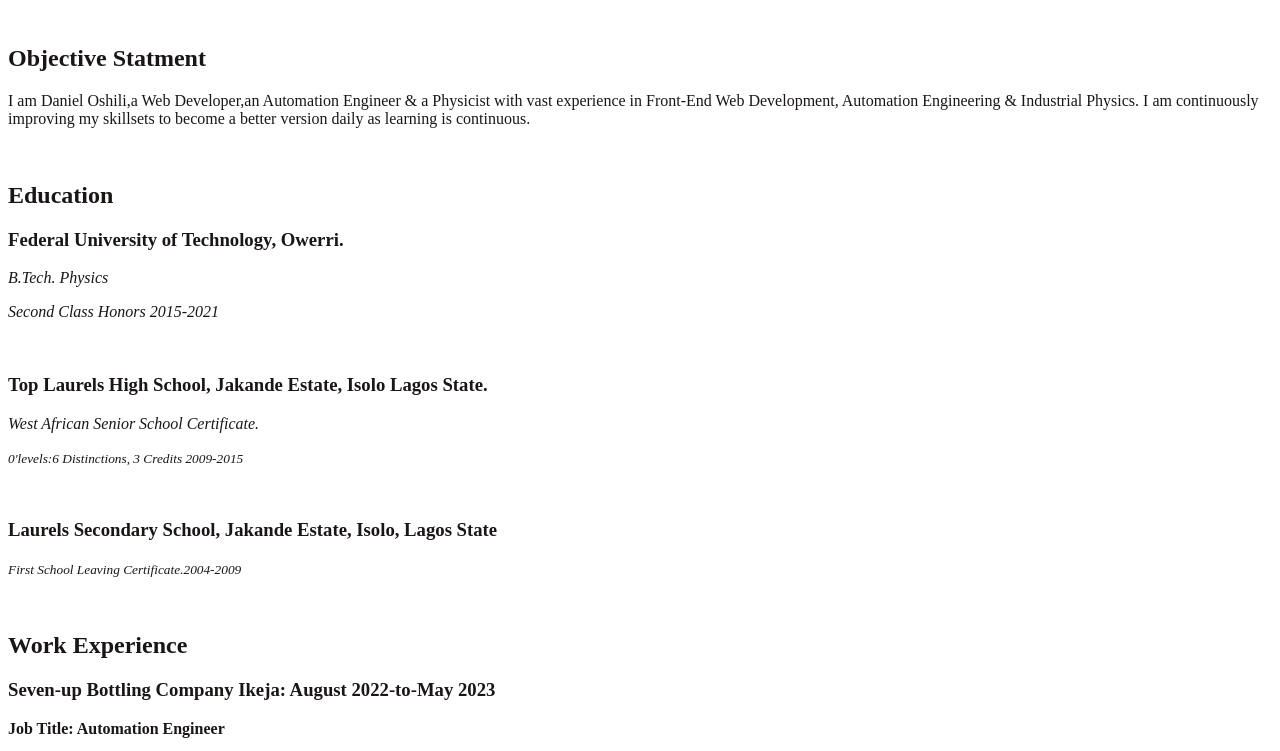
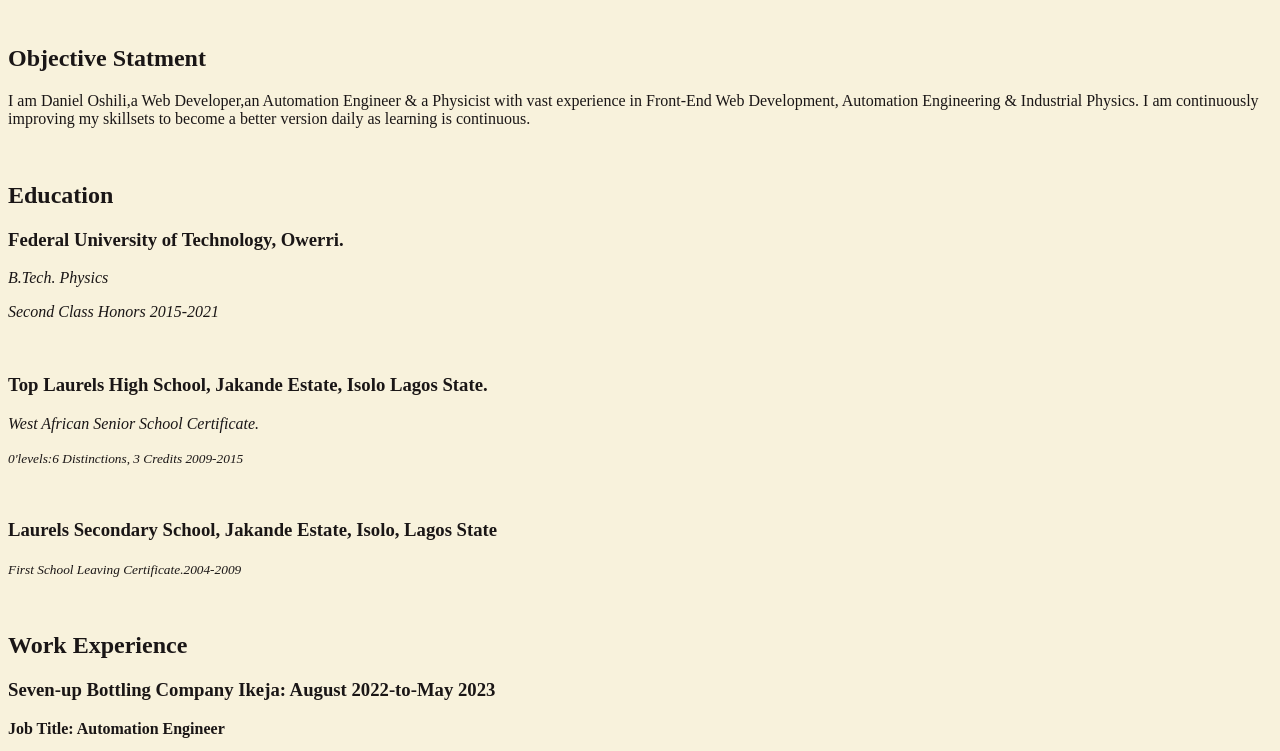
Before and after one commit to DANIDEL-dev/My-Resume, a plain HTML site: page index.html in a window 1280 px wide. Shown: the part 73-824 px from the top of the page. Drawn offline with Linux system fonts and the light colour scheme.

Commit message:
Update styles.css

```diff
--- a/styles.css
+++ b/styles.css
@@ -1,9 +1,9 @@
 body
-{background-color:f8f2dc;}
+{background-color:#f8f2dc;}
 
 h1{text-align:center;
     color:#343434}
 h2,h3,h4,p {text-align: left;
         color:#1a1616
 }
-a, footer{text-align:center;}
+a,footer {text-align:center;}
```
